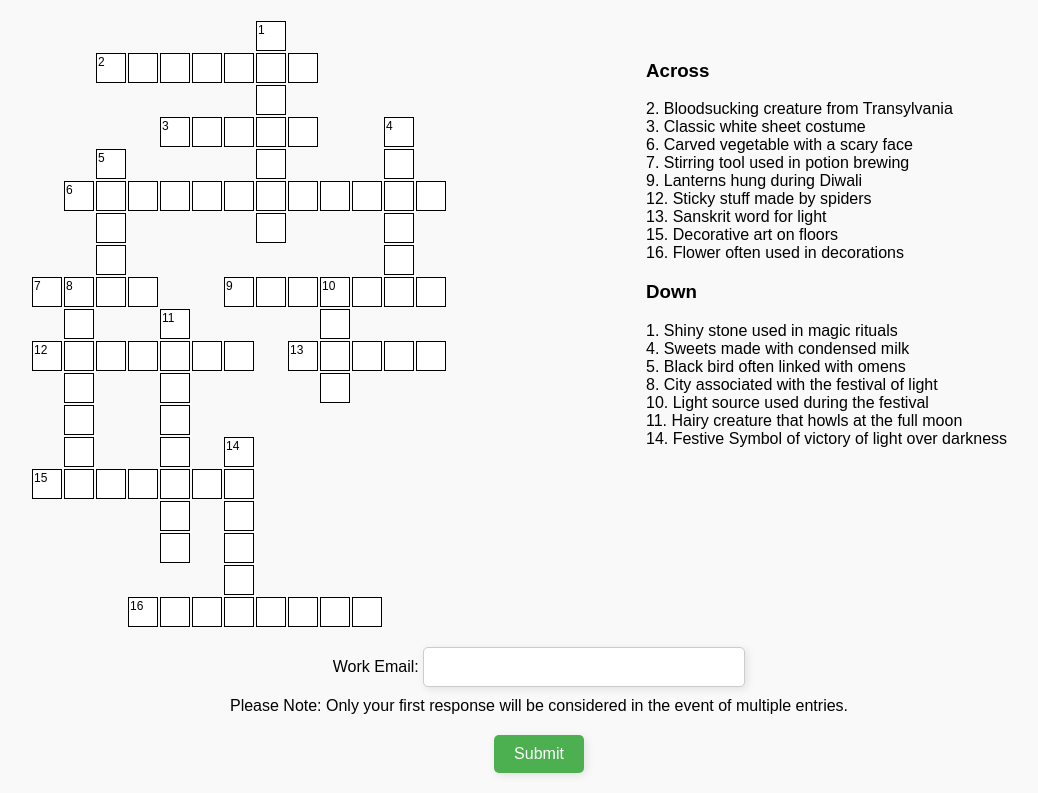
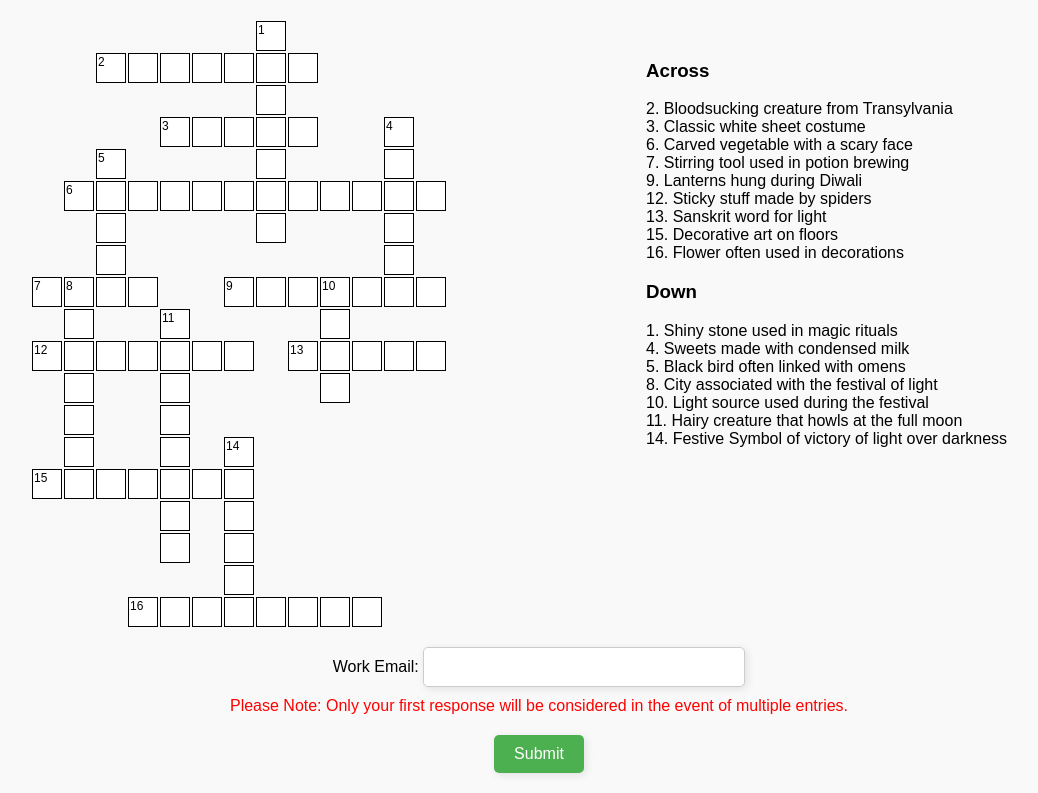
Before and after one commit to Hrushabh30/FunEvent, a website: page public/index.html in a window 1280 px wide. Shown: the part 99-892 px from the top of the page, without its empty margins (101-1139 px from the left). Drawn offline with Linux system fonts and the light colour scheme.

Commit message:
Update style.css

```diff
--- a/public/style.css
+++ b/public/style.css
@@ -6,6 +6,11 @@ body {
     min-height: 100vh;
     margin: 0;
     background-color: #f9f9f9;
+}
+
+.alert{
+    text-align: center;
+    color: #FF0000;
 }
 
 .wrapper {
```
